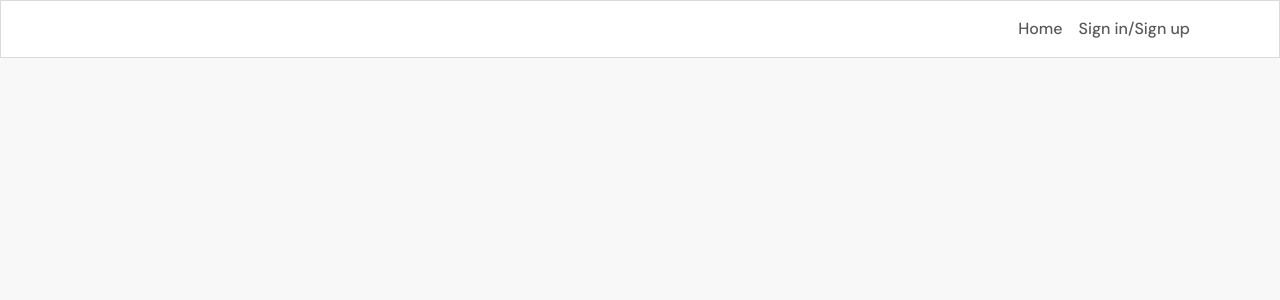
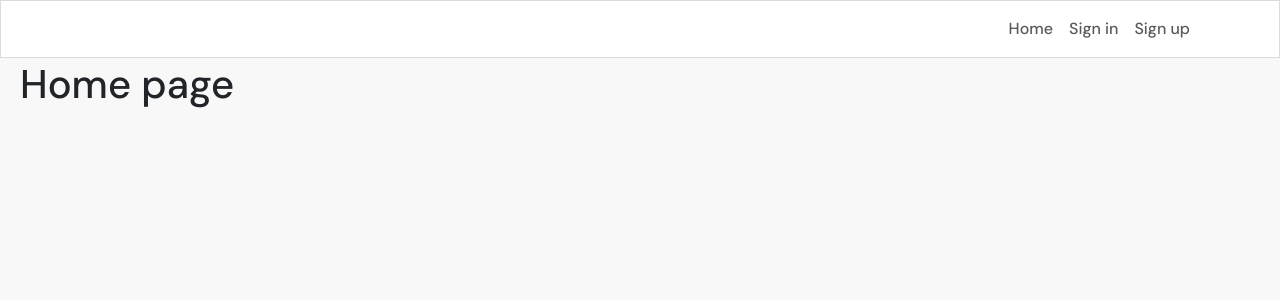
Before and after one commit to lienebriede/habits-react, a React (Create React App) app in the folder my-app/: page / in a window 1280 px wide. Shown: the top 300 px of the page. Built offline with nearby package versions, Linux system fonts and the light colour scheme.

Commit message:
Set up router and add to navbar

```diff
--- a/my-app/package.json
+++ b/my-app/package.json
@@ -10,6 +10,7 @@
     "react": "^18.3.1",
     "react-bootstrap": "^2.10.5",
     "react-dom": "^18.3.1",
+    "react-router-dom": "^6.26.2",
     "react-scripts": "5.0.1",
     "web-vitals": "^2.1.4"
   },
--- a/my-app/src/App.js
+++ b/my-app/src/App.js
@@ -1,11 +1,20 @@
+import React from "react";
+import { Routes, Route } from "react-router-dom";
 import styles from "./App.module.css";
 import NavBar from "./components/NavBar";
+import SignIn from "./pages/auth/SignInForm";
+import SignUp from "./pages/auth/SignUpForm";
 
 function App() {
   return (
-    <div className={styles.App}>
-      <NavBar />
-    </div>
+      <div className={styles.App}>
+        <NavBar />
+        <Routes>
+          <Route path="/" element={<h1>Home page</h1>} />
+          <Route path="/signin" element={<SignIn />} />
+          <Route path="/signup" element={<SignUp />} />
+        </Routes>
+      </div>
   );
 }
 
--- a/my-app/src/App.module.css
+++ b/my-app/src/App.module.css
@@ -2,6 +2,8 @@
     font-family: "DM Sans", sans-serif;
     background-color: #f8f8f8;
     min-height: 100vh;
+    padding-top: 60px;
+    padding-left: 20px;
   }
 
   * {
--- a/my-app/src/components/NavBar.js
+++ b/my-app/src/components/NavBar.js
@@ -1,5 +1,6 @@
 import React from "react";
 import { Navbar, Container, Nav } from "react-bootstrap";
+import { Link } from "react-router-dom";
 import styles from "../styles/NavBar.module.css";
 
 const NavBar = () => {
@@ -11,12 +12,15 @@ const NavBar = () => {
         </Navbar.Brand> */}
         <Navbar.Toggle aria-controls="basic-navbar-nav" className="ms-auto" />
         <Navbar.Collapse id="basic-navbar-nav">
-          <Nav className="ms-auto text-center">
-            <Nav.Link>
+        <Nav className="ms-auto text-center">
+            <Nav.Link as={Link} to="/">
               Home
             </Nav.Link>
-            <Nav.Link>
-              Sign in/Sign up
+            <Nav.Link as={Link} to="/signin">
+              Sign in
+            </Nav.Link>
+            <Nav.Link as={Link} to="/signup">
+              Sign up
             </Nav.Link>
           </Nav>
         </Navbar.Collapse>
--- a/my-app/src/index.js
+++ b/my-app/src/index.js
@@ -3,11 +3,14 @@ import ReactDOM from 'react-dom/client';
 import './index.css';
 import App from './App';
 import reportWebVitals from './reportWebVitals';
+import { BrowserRouter as Router } from 'react-router-dom';
 
 const root = ReactDOM.createRoot(document.getElementById('root'));
 root.render(
   <React.StrictMode>
-    <App />
+    <Router>
+     <App />
+    </Router>
   </React.StrictMode>
 );
 
--- /dev/null
+++ b/my-app/src/pages/auth/SignInForm.js
@@ -0,0 +1,7 @@
+import React from "react";
+
+const SignIn = () => {
+  return <div>Sign In  here!</div>;
+};
+
+export default SignIn;
--- /dev/null
+++ b/my-app/src/pages/auth/SignUpForm.js
@@ -0,0 +1,7 @@
+import React from "react";
+
+const SignUp = () => {
+  return <div>Sign Up  here!</div>;
+};
+
+export default SignUp;
```
Also changed, not shown: 1 other file (tests, documents, lock files or other folders).
